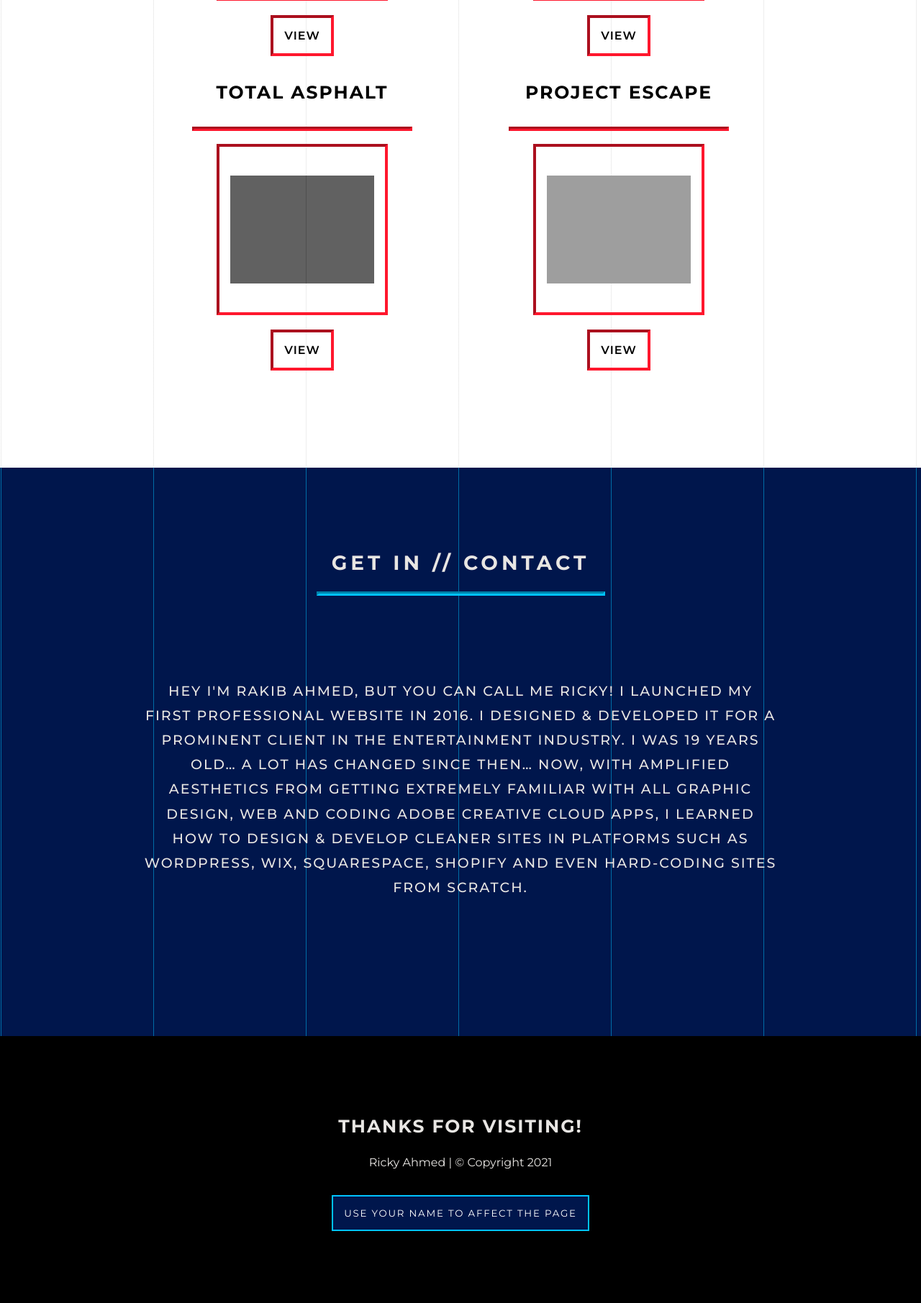
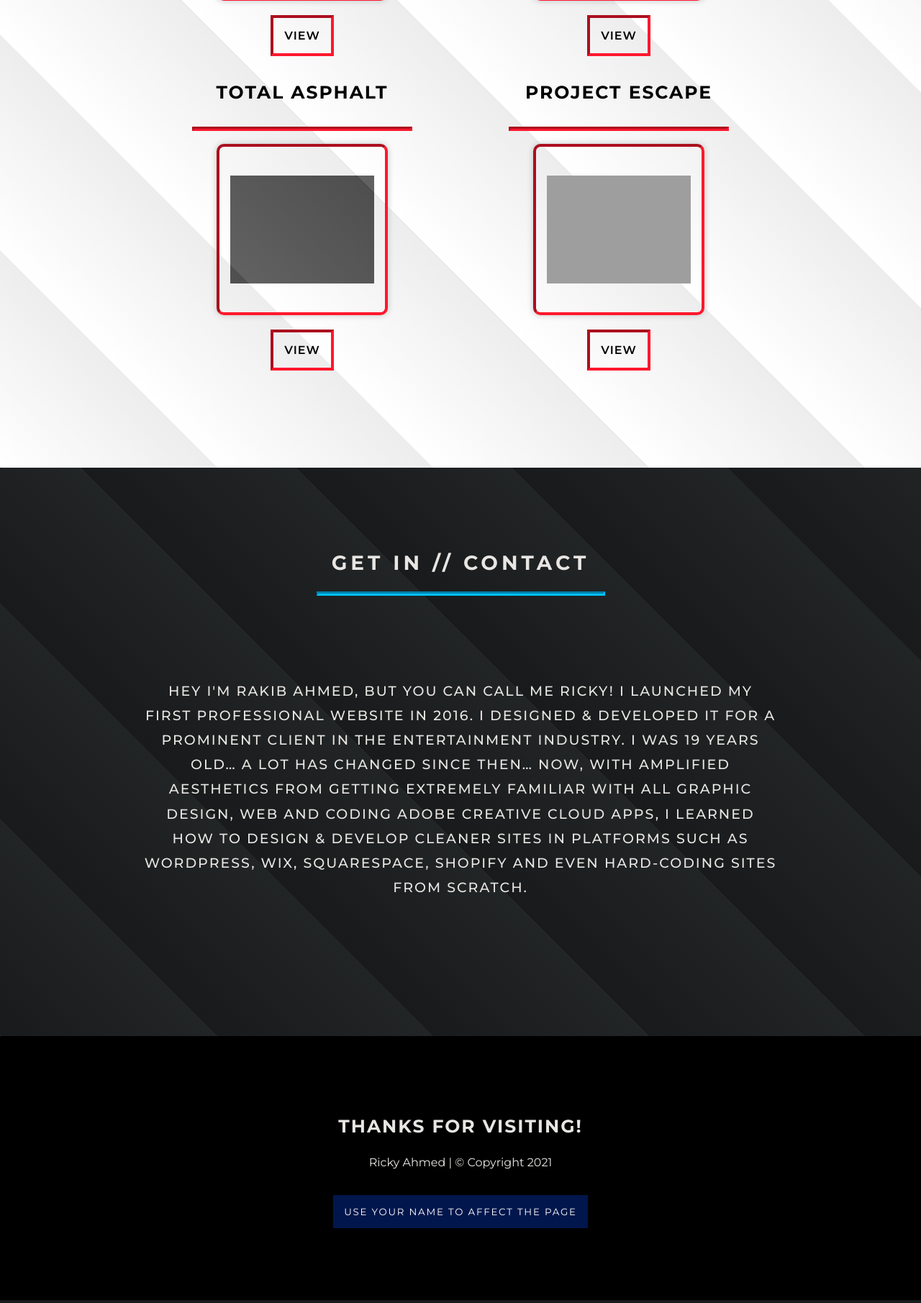
Before and after one commit to strawhat19/Portfolio, a PHP site: page / in a window 1280 px wide. Shown: the part 2023-3834 px from the top of the page at 72% size. Run offline with PHP 8.4, Linux system fonts and the light colour scheme; grey boxes are pictures that could not be loaded.

Commit message:
Made Animation Changes and Color Changes

```diff
--- a/assets/style.css
+++ b/assets/style.css
@@ -266,7 +266,7 @@ hr {
     color: var(--soft-white);
     background-image: repeating-linear-gradient(
         90deg
-         , rgb(48 52 54) 1px, rgb(24, 26, 27) 2px, rgb(24, 26, 27) 213px);
+         , rgb(24 26 27) 1px, rgb(24, 26, 27) 2px, rgb(24, 26, 27) 213px);
     background-color: initial;
 }
 
@@ -277,9 +277,9 @@ hr {
 
 #Projects {
     background: repeating-linear-gradient(
-90deg
- , #dcdcdc 1px, #ffffff 2px 213px);
-    color: rgb(0 0 0) !important;
+        45deg
+        , rgb(220, 220, 220) 1px, rgb(255, 255, 255) 2px, rgb(237 237 237) 213px);
+        color: #000;
 }
 
 #Projects ::selection, #Projects hr {
@@ -382,6 +382,18 @@ hr {
     mix-blend-mode: hard-light;
     filter: hue-rotate(169deg);
     transition: 150ms ease-in-out;
+}
+
+a.project-link.project-image {
+    transition: 300ms ease-in-out;
+    border-radius: 10px;
+    box-shadow: 0 0 9px #c1c1c1;
+}
+
+a.project-link.project-image:hover {
+    border-radius: 10px;
+    box-shadow: 0 0 9px 9px #dbdbdb;
+    transition: 300ms ease-in-out;
 }
 
 /* Laptops */
@@ -498,7 +510,10 @@ hr {
 }
 
 #Contact {
-    background: repeating-linear-gradient(90deg, var(--main-blue) 1px, #00164c 2px 213px);
+    /* background: repeating-linear-gradient(90deg, var(--main-blue) 1px, #00164c 2px 213px); */
+    background-image: repeating-linear-gradient(
+45deg
+ , rgb(44, 47, 49) 1px, rgb(24, 26, 27) 2px, rgb(34, 37, 38) 213px);
 }
 
 #Contact ::selection, #Contact hr {
@@ -519,21 +534,81 @@ footer {
     padding: 20PX 0px 0px;
 }
 
+.buttonAnimationContainer {
+    display: flex;
+    flex-direction: column;
+    align-items: center;
+    justify-content: center;
+}
+
+#insertName {
+    position: relative;
+}
+
+#insertName::after {
+    content: '';
+    position: absolute;
+    width: 100%;
+    height: 2px;
+    left: 0;
+    bottom: -4px;
+    background: var(--main-blue);
+    transform-origin: 0% 100%;
+    animation: underlineLeft 1000ms ease-in-out;
+    animation-iteration-count: 1;
+    transition: 150ms ease-in-out;
+}
+
+#insertName:hover::after {
+    transform-origin: 0% 100%;
+    animation: underlineLeft 1000ms ease-in-out infinite alternate;
+    cursor: pointer;
+    transition: 150ms ease-in-out;
+}
+
+@keyframes underlineLeft {
+    0% {
+        transform: scale(0,1);
+    }
+    100% {
+        transform: scale(1,1);
+    }
+}
+
 #demoButton {
     color: #fff;
+    position: relative;
     font-family: 'Montserrat';
     letter-spacing: 1.8px;
     background: var(--dark-blue);
     outline: none;
-    border: 2px solid var(--main-blue);
+    border: none;
     padding: 15px;
+    transition: 150ms ease-in-out;
+}
+
+#demoButton::after {
+    content: '';
+    position: absolute;
+    width: 100%;
+    height: 2px;
+    left: 0;
+    bottom: 0;
+    background: var(--main-blue);
+    transform: scale(0,1);
+    transform-origin: 0% 100%;
+    transition: 150ms ease-in-out;
+}
+
+#demoButton:hover::after {
+    transform: scale(1, 1);
     transition: 150ms ease-in-out;
 }
 
 #demoButton:hover {
     cursor: pointer;
     background: #000;
-    border: 2px solid var(--main-blue);
+    border: none;
     transition: 150ms ease-in-out;
 }
 
--- a/index.html
+++ b/index.html
@@ -122,9 +122,13 @@
 
 
 <footer class="footer" id="footer">
-    <h4 class="footer-text" id="footer-text">Thanks For Visiting!</h4>
+    <h4 class="footer-text" id="footer-text">Thanks For Visiting<a id="insertName" onclick="getUsername()"></a>!</h4>
     <p class="copyright-info">Ricky Ahmed | © Copyright 2021</p>
-    <div id="demo"><button onclick="getUsername()" id="demoButton" title="Prompt Username">USE YOUR NAME TO AFFECT THE PAGE</button></div>
+    <div id="demo">
+        <div class="buttonAnimationContainer">
+            <button onclick="getUsername()" id="demoButton" title="Prompt Username">USE YOUR NAME TO AFFECT THE PAGE</button>
+        </div>
+    </div>
     <button onclick="topFunction()" id="topButton" class="no-class" title="Go to top">></button>
 </footer>
 
--- a/logic.js
+++ b/logic.js
@@ -78,7 +78,8 @@ function getUsername() {
 
 var person = prompt("Please enter your name", "Enter name here");
 
-  document.getElementById("demoButton").innerHTML = "CLICK TO CHANGE NAME AGAIN"
-  document.getElementById("footer-text").innerHTML = "Thanks for Visiting " + person + "!";
+  document.getElementById("demoButton").innerHTML = "CLICK TO CHANGE NAME AGAIN";
+  document.getElementById("footer-text").innerHTML = "THANKS FOR VISITING " + '<a id="insertName" onclick="getUsername()"></a>';
+  document.getElementById("insertName").innerHTML = person + "!";
 
 }
```
